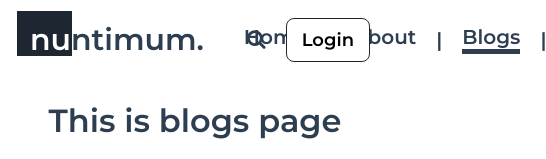
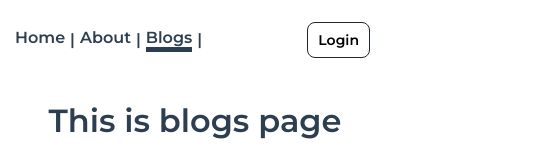
Before and after one commit to myduyen14125/VueJS, a Vue app in the folder vuerouter-project/: page /blogs in a window 390 px wide. Shown: the top 159 px of the page, 546 px wide, since content can reach past the window. Built offline with nearby package versions, Linux system fonts and the light colour scheme.

Commit message:
full responsive navbar default layout

```diff
--- a/vuerouter-project/src/components/common/Navbar.vue
+++ b/vuerouter-project/src/components/common/Navbar.vue
@@ -1,18 +1,16 @@
 <template>
     <div class="nav">
       <div class="left-nav">
-        <div class="logo" @click="$router.push({
-          path: '/'
-        })">
-          <div class="black"></div>
-          <span style="color: white">nu</span>ntimum.
-        </div>
+        <Logo/>
         <router-link to="/">Home</router-link> |
         <router-link to="/about">About</router-link> |
         <router-link to="/blogs">Blogs</router-link> |
       </div>
       <div class="right-nav">
-        <div class="fa fa-search" style="margin: 0 10px"></div>
+        <div class="search-bar" style="width: 60%">
+          <input type="text" placeholder="Find topics...">
+          <div class="fa fa-search" style="margin: 0 10px"></div>
+        </div>
         <button class="login-button" @click="$router.push({
           path: '/login'
         })">Login</button>
@@ -23,9 +21,11 @@
 </template>
 
 <script>
-
+import Logo from '../uncommon/Logo.vue'
 export default ({
-
+    components: {
+      Logo
+    }
 })
 </script>
 
@@ -43,7 +43,7 @@ export default ({
   display: flex;
   justify-content: space-between;
   align-items: center;
-  font-size: 20px;
+  font-size: 1.2rem;
 }
 .logo{
   font-size: 30px;
@@ -61,9 +61,17 @@ export default ({
   top: -10px;
   left: -13px;
 }
-.left-nav{
+.left-nav, .right-nav{
   width: 50%;
   display: flex;
+  align-items: center;
+}
+.right-nav{
+  justify-content: flex-end;
+}
+.search-bar {
+  display: flex;
+  justify-content: flex-end;
   align-items: center;
 }
 .login-button{
@@ -89,4 +97,70 @@ a{
 a:hover{
   border-bottom: 5px solid #2c3e50;
 }
+.search-bar{
+  position: relative;
+}
+input{
+  padding: 10px;
+  border-radius: 10px;
+  color: #2c3e50;
+  width: 85%;
+  outline: none;
+  box-sizing: border-box;
+  transition: 0.4s;
+  border: 1px solid gray;
+}
+input:hover{
+  border: 1px solid #2c3e50;
+}
+.fa-search{
+  position: absolute;
+  right: 0;
+  top: 8px;
+}
+
+/* Responsive */
+@media screen and (max-width: 992px) {
+  .nav{
+    font-size: 1.1rem;
+  }
+  .login-button{
+    font-size: 16px;
+  }
+  .search-bar input{
+    display: none;
+  }
+  .fa-search{
+    position: relative;
+    top: 0;
+  }
+}
+@media screen and (max-width: 768px){
+  .logo{
+    display: none;
+  }
+  .login-button{
+    font-size: 14px;
+  }
+}
+@media screen and (max-width: 500px){
+  a{
+    margin: 0 10px;
+  }
+}
+@media screen and (max-width: 420px){
+  .nav{
+    font-size: 1rem;
+  }
+  .login-button{
+    font-size: 14px;
+    padding: 8px 10px;
+  }
+  .fa-search{
+    display: none;
+  }
+  a{
+    margin: 0 5px;
+  }
+}
 </style>
--- /dev/null
+++ b/vuerouter-project/src/components/uncommon/Navbar/NavbarLogin.vue
@@ -0,0 +1,90 @@
+<template>
+    <div class="nav">
+      <div class="left-nav">
+        <div class="logo" @click="$router.push({
+          path: '/'
+        })">
+          <div class="black"></div>
+          <span style="color: white">nu</span>ntimum.
+        </div>
+        <router-link to="/">Home</router-link> |
+        <router-link to="/about">About</router-link> |
+        <router-link to="/blogs">Blogs</router-link> |
+      </div>
+      <div class="right-nav">
+        <div class="fa fa-search" style="margin: 0 10px"></div>
+        <div class="fa fa-bell-o" style="margin: 0 10px"></div>
+      </div>
+        <!-- <button @click="$router.go(-1)">Back</button> |
+        <button @click="$router.go(1)">Forward</button> -->
+    </div>
+</template>
+
+<script>
+
+export default ({
+
+})
+</script>
+
+<style scoped>
+.nav{
+  position: -webkit-sticky;
+  position: sticky;
+  top: 0;
+  z-index: 100;
+  height: 7vh;
+  /* box-shadow: 0 4px 6px -2px gray; */
+  margin: 0;
+  padding: 10px;
+  background-color: white;
+  display: flex;
+  justify-content: space-between;
+  align-items: center;
+  font-size: 20px;
+}
+.logo{
+  font-size: 30px;
+  margin: 0 20px;
+  cursor: pointer;
+  position: relative;
+  font-weight: bold;
+}
+.black{
+  background-color: #1e2731;
+  position: absolute;
+  z-index: -1;
+  width: 55px;
+  height: 45px;
+  top: -10px;
+  left: -13px;
+}
+.left-nav{
+  width: 50%;
+  display: flex;
+  align-items: center;
+}
+.login-button{
+  padding: 10px 15px;
+  font-size: 18px;
+  border-radius: 8px;
+  background-color: white;
+  border: 1px solid #1e2731;
+  cursor: pointer;
+  margin: 0 10px;
+  transition: 0.4s;
+}
+.login-button:hover{
+  color: white;
+  background-color: #1e2731;
+}
+a{
+  margin: 0 20px;
+  color: #2c3e50;
+  transition: 0.4s;
+  border-bottom: 5px solid white;
+}
+a:hover{
+  border-bottom: 5px solid #2c3e50;
+}
+</style>
```
